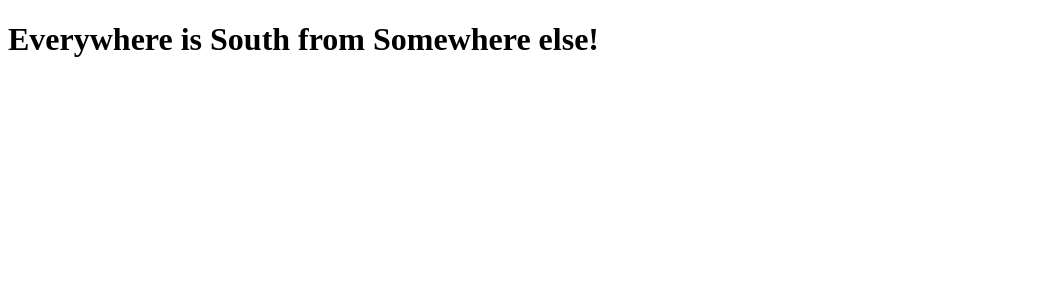
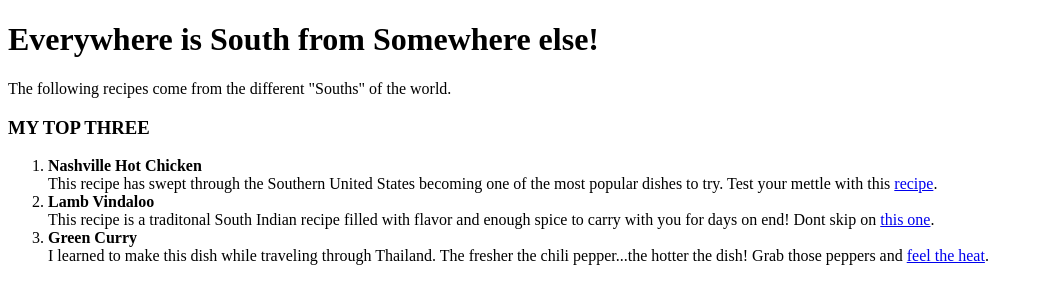
Before and after one commit to solomonjamesa/odin-recipes, a plain HTML site: page index.html in a window 1280 px wide. Shown: the whole page, without its empty margins (0-1038 px from the left). Drawn offline with Linux system fonts and the light colour scheme.

Commit message:
Add body content for index page

```diff
--- a/index.html
+++ b/index.html
@@ -8,6 +8,16 @@
     </head>
     <body>
         <h1>Everywhere is South from Somewhere else!</h1>
+        The following recipes come from the different "Souths" of the world.
+        <h3> MY TOP THREE</h3>
+        <ol>
+            <li><strong>Nashville Hot Chicken</strong></li>
+            This recipe has swept through the Southern United States becoming one of the most popular dishes to try. Test your mettle with this <a href="hot-chicken.html">recipe</a>.
+            <li><strong>Lamb Vindaloo</strong></li>
+             This recipe is a traditonal South Indian recipe filled with flavor and enough spice to carry with you for days on end! Dont skip on <a href="vindaloo.html">this one</a>.
+             <li><strong>Green Curry</strong></li>
+             I learned to make this dish while traveling through Thailand. The fresher the chili pepper...the hotter the dish! Grab those peppers and <a href="green-curry.html">feel the heat</a>.
+        </ol>
     </body>
 
 </html>
```
